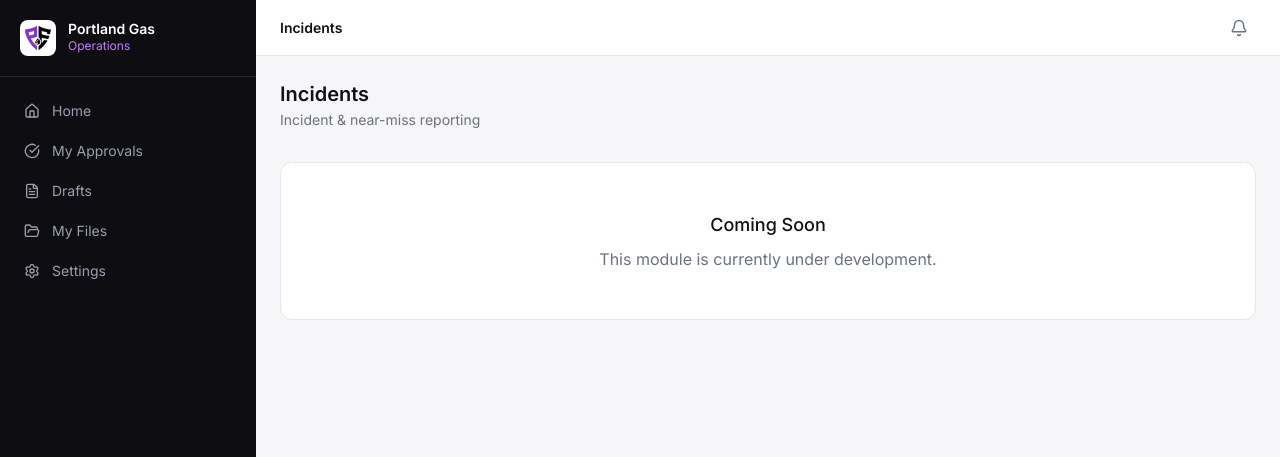
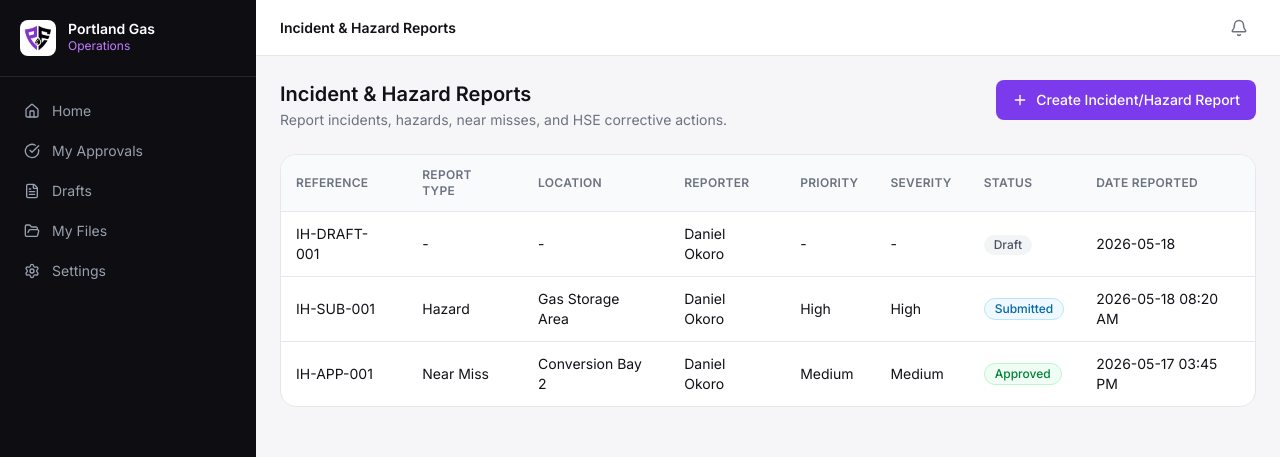
Before and after one commit to nubiavilleltd/portland-gas-ops, a Next.js app in the folder frontend/: page /safety/incidents in a window 1280 px wide. Shown: the top 457 px of the page. Built offline with nearby package versions, Linux system fonts and the light colour scheme; no server answers.

Commit message:
incident hazard forms

```diff
--- a/frontend/app/(app)/home/page.tsx
+++ b/frontend/app/(app)/home/page.tsx
@@ -36,7 +36,7 @@ const moduleGroups = [
     title: "Compliance & Safety",
     modules: [
       { name: "Safety & Compliance", description: "Permits, inspections & certifications", icon: ShieldCheck, href: "/safety" },
-      { name: "Incidents", description: "Incident & near-miss reporting", icon: AlertTriangle, href: "/safety/incidents" },
+      { name: "Incident & Hazard Report",  description: "Report incidents, hazards, near misses, and HSE corrective actions", icon: AlertTriangle, href: "/safety/incidents" },
     ],
   },
   {
--- a/frontend/app/(app)/safety/components/IncidentHazardDetailsView.tsx
+++ b/frontend/app/(app)/safety/components/IncidentHazardDetailsView.tsx
@@ -70,7 +70,7 @@ export default function IncidentHazardDetailsView({ reportId }: { reportId: stri
     setReport((current) => (current ? { ...current, status: "submitted" } : current));
     addAudit({
       action: "Submitted",
-      actor: report.reporter.name,
+      actor: report?.reporter.name,
       role: "Reporter",
       dateTime: "2026-05-18 08:30 AM",
       comment: "Incident/hazard report submitted to HSE.",
@@ -80,8 +80,8 @@ export default function IncidentHazardDetailsView({ reportId }: { reportId: stri
   function hseDecision(decision: "Approve/Close" | "Return") {
     const review: IncidentHazardHseReview = {
       inspector: "Samuel Bassey",
-      confirmedReportType: report.reportType || "Hazard",
-      confirmedSeverity: report.severityEstimate || "Medium",
+      confirmedReportType: report?.reportType || "Hazard",
+      confirmedSeverity: report?.severityEstimate || "Medium",
       findings: "HSE reviewed the report and confirmed the reported condition.",
       rootCause: "Initial mock root cause pending deeper investigation.",
       correctiveActionRequired: correctiveActionRequired === "Yes",
@@ -121,7 +121,7 @@ export default function IncidentHazardDetailsView({ reportId }: { reportId: stri
     <div className="space-y-5">
       <button
         type="button"
-        onClick={() => router.push("/safety/incident-hazard")}
+        onClick={() => router.push("/safety/incidents")}
         className="flex items-center gap-2 text-sm text-brand-text-secondary transition-colors hover:text-brand-text-primary"
       >
         <ArrowLeft size={14} />
--- a/frontend/app/(app)/safety/components/IncidentHazardReportsTable.tsx
+++ b/frontend/app/(app)/safety/components/IncidentHazardReportsTable.tsx
@@ -49,7 +49,7 @@ export default function IncidentHazardReportsTable() {
     <DataTable
       columns={columns}
       data={mockIncidentHazardReports}
-      rowHref={(report) => `/safety/incident-hazard/${report.id}`}
+      rowHref={(report) => `/safety/incidents/${report.id}`}
       emptyMessage="No incident or hazard reports found."
     />
   );
--- a/frontend/app/(app)/safety/incident-hazard/page.tsx
+++ /dev/null
@@ -1,23 +0,0 @@
-import { Plus } from "lucide-react";
-import AppLayout from "@/components/layout/AppLayout";
-import Button from "@/components/ui/Button";
-import PageHeader from "@/components/ui/PageHeader";
-import IncidentHazardReportsTable from "../components/IncidentHazardReportsTable";
-
-export default function IncidentHazardPage() {
-  return (
-    <AppLayout pageTitle="Incident & Hazard Reports">
-      <PageHeader
-        title="Incident & Hazard Reports"
-        description="Report incidents, hazards, near misses, and HSE corrective actions."
-        action={
-          <Button href="/safety/incident-hazard/new" leftIcon={<Plus size={16} />}>
-            Create Incident/Hazard Report
-          </Button>
-        }
-        className="mb-6"
-      />
-      <IncidentHazardReportsTable />
-    </AppLayout>
-  );
-}
--- a/frontend/app/(app)/safety/incidents/page.tsx
+++ b/frontend/app/(app)/safety/incidents/page.tsx
@@ -1,19 +1,23 @@
+import { Plus } from "lucide-react";
 import AppLayout from "@/components/layout/AppLayout";
+import Button from "@/components/ui/Button";
 import PageHeader from "@/components/ui/PageHeader";
+import IncidentHazardReportsTable from "../components/IncidentHazardReportsTable";
 
-export default function IncidentsPage() {
+export default function IncidentHazardPage() {
   return (
-    <AppLayout pageTitle="Incidents">
+    <AppLayout pageTitle="Incident & Hazard Reports">
       <PageHeader
-        title="Incidents"
-        description="Incident & near-miss reporting"
+        title="Incident & Hazard Reports"
+        description="Report incidents, hazards, near misses, and HSE corrective actions."
+        action={
+          <Button href="/safety/incidents/new" leftIcon={<Plus size={16} />}>
+            Create Incident/Hazard Report
+          </Button>
+        }
+        className="mb-6"
       />
-      <div className="mt-8 flex items-center justify-center p-12 bg-white rounded-xl border border-brand-border">
-        <div className="text-center">
-          <h3 className="text-lg font-medium text-brand-text-primary">Coming Soon</h3>
-          <p className="text-brand-text-secondary mt-2">This module is currently under development.</p>
-        </div>
-      </div>
+      <IncidentHazardReportsTable />
     </AppLayout>
   );
 }
--- a/frontend/app/(app)/safety/page.tsx
+++ b/frontend/app/(app)/safety/page.tsx
@@ -24,7 +24,7 @@ const safetyProcesses = [
   {
     title: "Incident & Hazard Report",
     description: "Report incidents, hazards, near misses, and HSE corrective actions",
-    href: "/safety/incident-hazard",
+    href: "/safety/incidents",
     icon: <AlertTriangle className="h-5 w-5 md:h-6 md:w-6" />,
   },
   {
```
Also changed, not shown: frontend/app/(app)/safety/incidents/[id]/page.tsx (renamed from frontend/app/(app)/safety/incident-hazard/[id]/page.tsx), frontend/app/(app)/safety/incidents/new/page.tsx (renamed from frontend/app/(app)/safety/incident-hazard/new/page.tsx).
